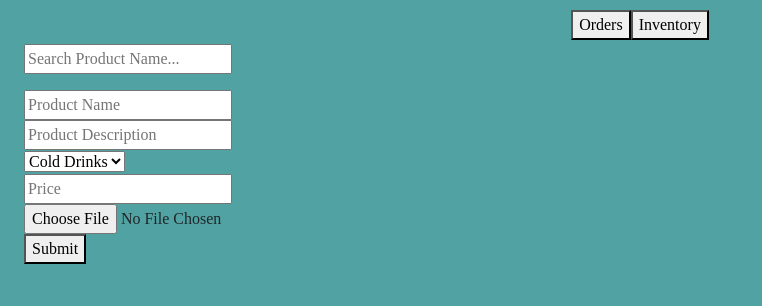
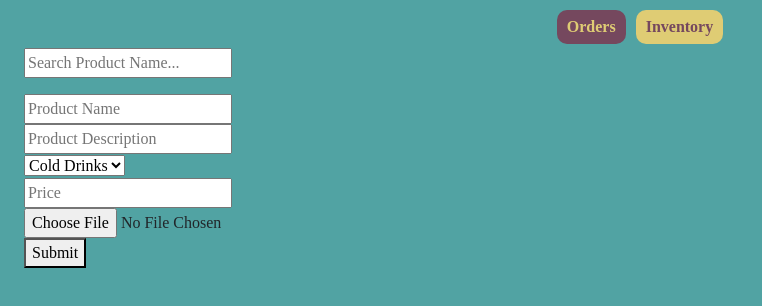
Before and after one commit to a-elshennawy/the-cafe, a React (Vite) app: page /admin in a window 1280 px wide. Shown: the top 306 px of the page, without its empty margins (0-762 px from the left). Built offline with nearby package versions, Linux system fonts and the light colour scheme; a web font is replaced by a local one.

Commit message:
btns style

```diff
--- a/src/App.css
+++ b/src/App.css
@@ -146,6 +146,23 @@ nav {
   }
 }
 
+.navTabs {
+  button {
+    margin: 0px 5px;
+    padding: 5px 10px;
+    border: none;
+    border-radius: 10px;
+    background-color: var(--fourth);
+    color: var(--second);
+    font-weight: bold;
+  }
+
+  .selected {
+    background-color: var(--second);
+    color: var(--fourth);
+  }
+}
+
 .loader {
   position: absolute;
   top: 50%;
--- a/src/components/pages/Admin.jsx
+++ b/src/components/pages/Admin.jsx
@@ -3,7 +3,7 @@ export default function Admin() {
     <>
       <section className="container-fluid row justify-content-center align-items-center m-0 gap-1">
         <div className="navTabs col-12 text-center">
-          <button>orders</button>
+          <button className="selected">orders</button>
           <button>inventory</button>
         </div>
         <div className="InvSection col-12">
```
